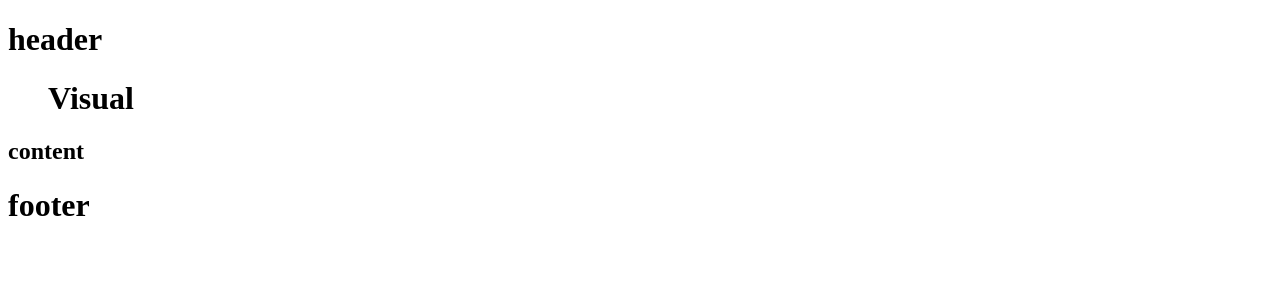
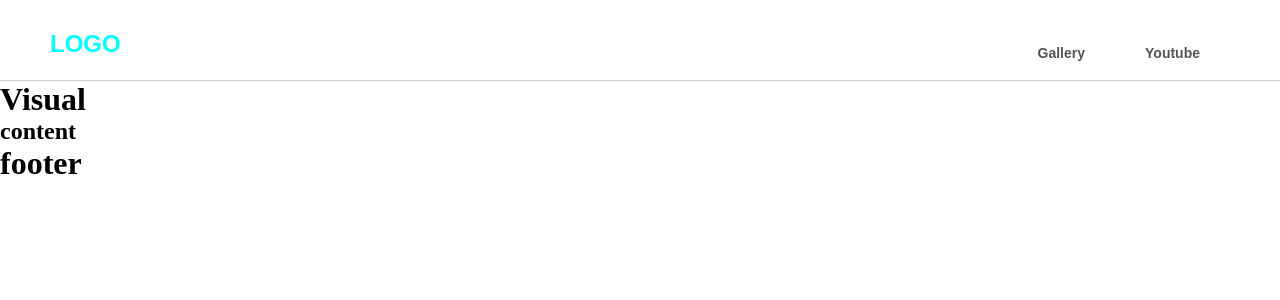
Before and after one commit to letsgo0324/react_pf, a React (Create React App) app: page / in a window 1280 px wide. Shown: the top 300 px of the page. Built offline with nearby package versions, Linux system fonts and the light colour scheme.

Commit message:
메인, 서브페이지 header 디자인 변경

```diff
--- a/src/App.js
+++ b/src/App.js
@@ -1,4 +1,4 @@
-import { Route } from 'react-router-dom';
+import { Route, Switch } from 'react-router-dom';
 import './scss/style.scss';
 
 //common 컴포넌트
@@ -16,13 +16,22 @@ import Gallery from './components/sub/Gallery';
 function App() {
 	return (
 		<>
-			<Header />
+			{/* 중첩될 경우 하나만 보이고 싶을 때, Switch로 묶어주기 */}
+			{/* Switch 같은 경로의 router 연결시 구체적인 router 하나만 적용 */}
+			<Switch>
+				{/* exact를 붙여서 메인 페이지에서만 보이게 하기 */}
+				<Route exact path='/'>
+					{/* 메인에만 적용되는 header */}
+					<Header type={'main'} />
+					<Visual />
+					<Content />
+				</Route>
 
-			{/* exact를 붙여서 메인 페이지에서만 보이게 하기 */}
-			<Route exact path='/'>
-				<Visual />
-				<Content />
-			</Route>
+				<Route path='/'>
+					{/* 서브에만 적용되는 header */}
+					<Header type={'sub'} />
+				</Route>
+			</Switch>
 
 			{/* youtube 서브페이지에서만 보이게 하기 */}
 			<Route path='/youtube' component={Youtube} />
--- a/src/components/common/Header.js
+++ b/src/components/common/Header.js
@@ -1,11 +1,44 @@
 import React from 'react';
+import { NavLink } from 'react-router-dom';
 
-function Header() {
+function Header(props) {
+	const active = { color: 'aqua' };
+
 	return (
-		<header>
-			<h1>header</h1>
+		<header className={props.type}>
+			<div className='inner'>
+				<h1>
+					<NavLink exact to='/' activeStyle={active}>
+						LOGO
+					</NavLink>
+				</h1>
+
+				<ul id='gnb'>
+					<li>
+						<NavLink to='/gallery' activeStyle={active}>
+							Gallery
+						</NavLink>
+					</li>
+					<li>
+						<NavLink to='/youtube' activeStyle={active}>
+							Youtube
+						</NavLink>
+					</li>
+				</ul>
+			</div>
 		</header>
 	);
 }
 
 export default Header;
+
+/*
+	- 라우터에서는 a태그 쓰면 X
+	a태그 대신 NavLink를 import하고 <NavLink> 안에 링크넣기
+	<NavLink exact to='/'>는 해당 주소로만 이동
+	<NavLink to='/링크주소'>
+
+	- 활성화시 색깔 변경
+	const로 변수 설정
+	NavLink에 activeStyle={변수명} 입력
+*/
--- /dev/null
+++ b/src/scss/common/_header.scss
@@ -0,0 +1,63 @@
+header {
+	width: 100%;
+
+	.inner {
+		width: 1180px;
+		height: 80px;
+		margin: 0 auto;
+		position: relative;
+
+		h1 {
+			position: absolute;
+			bottom: 20px;
+			left: 0;
+
+			a {
+				font: bold 24px/1 'arial';
+				color: #fff;
+			}
+		}
+		#gnb {
+			position: absolute;
+			bottom: 0;
+			right: 0;
+
+			li {
+				float: left;
+
+				a {
+					display: inline-block;
+					padding: 20px 30px;
+					font: bold 14px/1 'arial';
+					color: #fff;
+				}
+			}
+		}
+	}
+
+	&.sub {
+		background: #222;
+
+		.inner {
+			h1 a {
+				color: #fff;
+			}
+			#gnb li a {
+				color: #fff;
+			}
+		}
+	}
+	&.main {
+		background: #fff;
+		border-bottom: 1px solid #ccc;
+
+		.inner {
+			h1 a {
+				color: #555;
+			}
+			#gnb li a {
+				color: #555;
+			}
+		}
+	}
+}
--- /dev/null
+++ b/src/scss/common/_reset.scss
@@ -0,0 +1,13 @@
+* {
+	margin: 0;
+	padding: 0;
+	box-sizing: border-box;
+}
+ul,
+ol,
+li {
+	list-style: none;
+}
+a {
+	text-decoration: none;
+}
--- a/src/scss/style.scss
+++ b/src/scss/style.scss
@@ -0,0 +1,12 @@
+//common
+@import 'common/reset';
+@import 'common/header';
+@import 'common/footer';
+
+//main
+@import 'main/visual';
+@import 'main/content';
+
+//sub
+@import 'sub/youtube';
+@import 'sub/gallery';
```
Also changed, not shown: src/scss/common/_footer.scss (added), src/scss/main/_content.scss (added), src/scss/main/_visual.scss (added), src/scss/sub/_gallery.scss (added), src/scss/sub/_youtube.scss (added).
